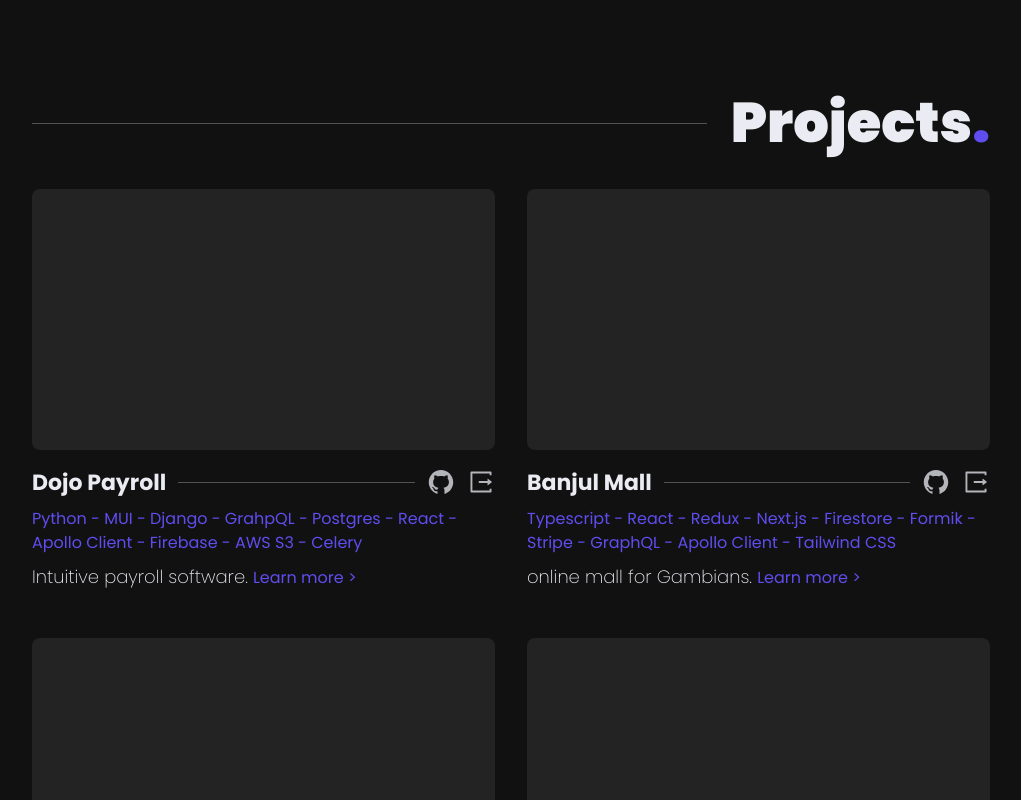
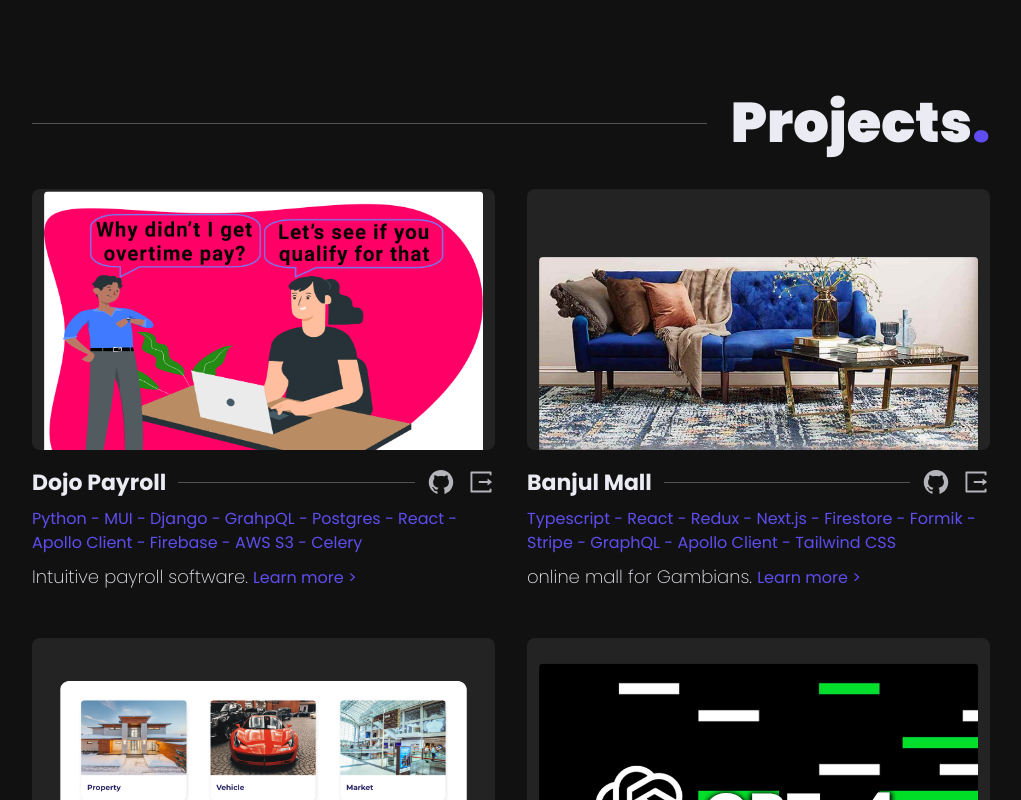
Before and after one commit to Yankzy/portfolio, a Next.js app: page / in a window 1280 px wide. Shown: the part 2000-2800 px from the top of the page, without its empty margins (159-1180 px from the left). Built offline with nearby package versions, Linux system fonts and the light colour scheme.

Commit message:
added Reveal to project img

```diff
--- a/components/home/projects/Project.tsx
+++ b/components/home/projects/Project.tsx
@@ -56,13 +56,13 @@ export const Project = ({
         animate={controls}
         transition={{ duration: 0.75 }}
       >
+        <Reveal width="100%">
           <div
             onMouseEnter={() => setHovered(true)}
             onMouseLeave={() => setHovered(false)}
             onClick={() => setIsOpen(true)}
             className={styles.projectImage}
           >
-          <Reveal width="100%">
             <img
               src={imgSrc}
               alt={`An image of the ${title} project.`}
@@ -71,8 +71,8 @@ export const Project = ({
                 rotate: hovered ? "2deg" : "0deg",
               }}
             />
+          </div>
         </Reveal>
-        </div>
         <div className={styles.projectCopy}>
           <Reveal width="100%">
             <div className={styles.projectTitle}>
```
Lines whose indentation alone changed are shown as unchanged.
